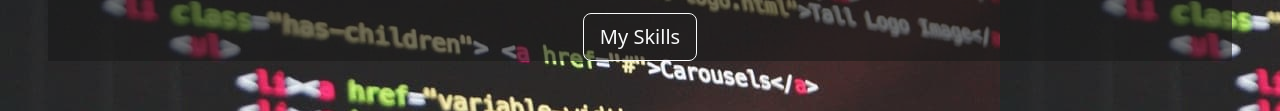
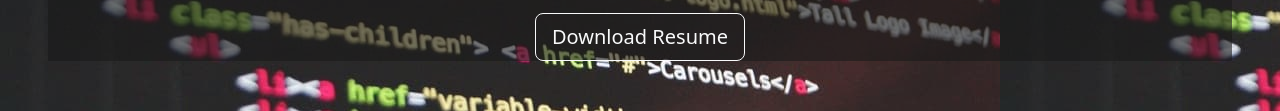
Before and after one commit to KhawajaAbdullah2000/portfolio, a plain HTML site: page index.html in a window 1280 px wide. Shown: the part 298-409 px from the top of the page. Drawn offline with nearby package versions, Linux system fonts and the light colour scheme.

Commit message:
Download Resume

```diff
--- a/index.html
+++ b/index.html
@@ -53,7 +53,7 @@
                     <div class="text-white">
                         <h1 class="mb-3">Hello,I am</h1>
                         <h4 class="mb-3 name">Khawaja Abdullah</h4>
-                        <a class="btn btn-outline-light btn-lg" role="button" href="#skills">My Skills</a>
+                        <a class="btn btn-outline-light btn-lg" role="button" href="resume.pdf" download="KhawajaAbdullah_CV">Download Resume</a>
 
                     </div>
                 </div>
```
Also changed, not shown: 1 other file.
